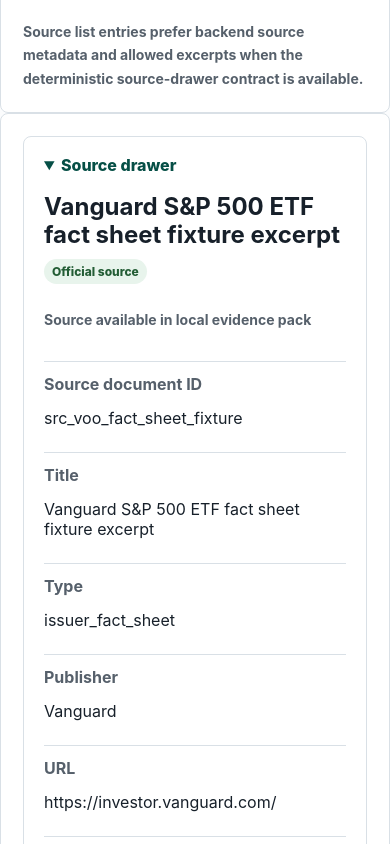
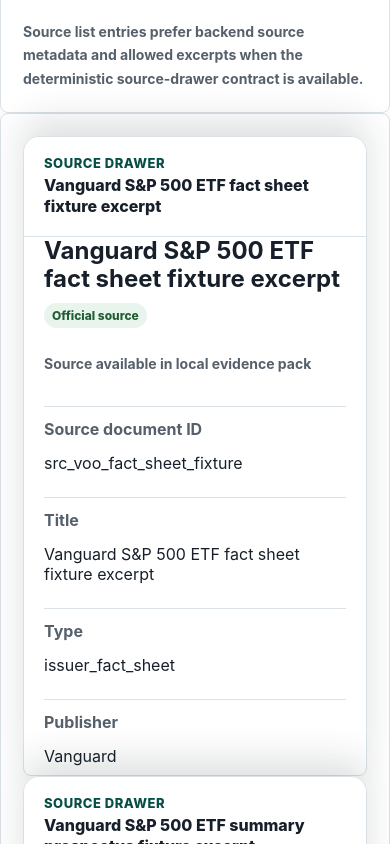
Before and after one commit to doyleyeh/learn-the-ticker, a Next.js app in the folder apps/web/: page /assets/VOO/sources in a window 390 px wide. Shown: the part 800-1644 px from the top of the page. Built offline with nearby package versions, Linux system fonts and the light colour scheme; no server answers.

Commit message:
feat(T-065): add mobile source drawer bottom-sheet behavior
Run ID: 20260424T193152Z

Quality gate: passed

```diff
--- a/apps/web/components/SourceDrawer.tsx
+++ b/apps/web/components/SourceDrawer.tsx
@@ -185,8 +185,10 @@
       className="source-drawer"
       id={`source-${source.source_document_id}`}
       data-source-document-id={source.source_document_id}
+      data-source-title={source.title}
       data-source-freshness-state={source.freshness_state}
       data-source-drawer-state={drawerState}
+      data-source-drawer-mobile-presentation="bottom-sheet"
       data-source-use-policy={source.source_use_policy}
       data-source-allowlist-status={source.allowlist_status}
       data-trust-metric-schema-version={trustMetricDescriptor.schemaVersion}
@@ -206,7 +208,10 @@
       data-trust-metric-freshness-accuracy-event="freshness_accuracy"
       open
     >
-      <summary>Source drawer</summary>
+      <summary data-source-drawer-close-control="native-details-summary">
+        <span className="source-summary-kicker">Source drawer</span>
+        <span className="source-summary-title">{source.title}</span>
+      </summary>
       <div className="source-body">
         <div className="source-title-row">
           <h2>{source.title}</h2>
--- a/apps/web/styles/globals.css
+++ b/apps/web/styles/globals.css
@@ -705,10 +705,25 @@
 }
 
 .source-drawer summary {
+  display: grid;
+  gap: 4px;
   cursor: pointer;
   padding: 18px 20px;
   color: var(--accent-strong);
   font-weight: 850;
+}
+
+.source-summary-kicker {
+  font-size: 13px;
+  letter-spacing: 0.04em;
+  text-transform: uppercase;
+}
+
+.source-summary-title {
+  color: var(--ink);
+  font-size: 16px;
+  font-weight: 800;
+  line-height: 1.35;
 }
 
 .source-body {
@@ -839,6 +854,28 @@
     flex-direction: column;
   }
 
+  .source-drawer {
+    max-height: min(76vh, 640px);
+    border-radius: 16px 16px 8px 8px;
+    box-shadow: 0 -16px 36px rgba(20, 32, 38, 0.14);
+    scroll-margin-top: 16px;
+  }
+
+  .source-drawer[open] .source-body {
+    max-height: calc(min(76vh, 640px) - 82px);
+    overflow-y: auto;
+    overscroll-behavior: contain;
+    padding-bottom: 24px;
+  }
+
+  .source-drawer summary {
+    position: sticky;
+    top: 0;
+    z-index: 1;
+    border-bottom: 1px solid var(--line);
+    background: #ffffff;
+  }
+
   .stock-item-heading,
   .etf-item-heading {
     flex-direction: column;
```
Also changed, not shown: 2 other files (tests, documents, lock files or other folders).
